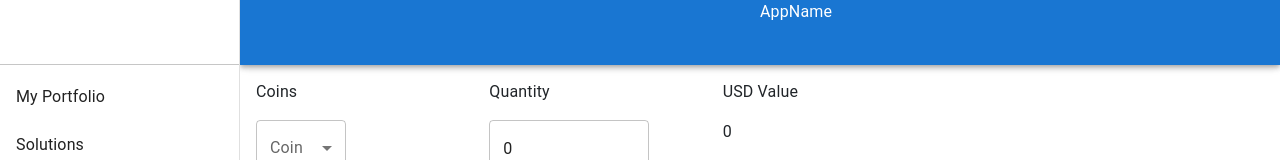
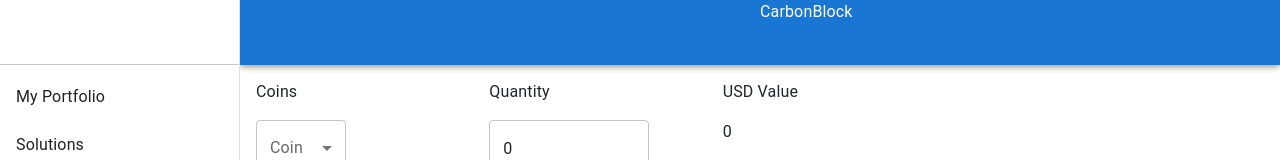
Before and after one commit to charalamposkokkalis/OxfordHack2022, a React (Create React App) app in the folder frontend/: page / in a window 1280 px wide. Shown: the top 160 px of the page. Built offline with nearby package versions, Linux system fonts and the light colour scheme.

Commit message:
Give name to the app

```diff
--- a/frontend/src/App.js
+++ b/frontend/src/App.js
@@ -11,7 +11,7 @@
 import List from "@mui/material/List";
 import ListItem from "@mui/material/ListItem";
 import ListItemText from "@mui/material/ListItemText";
-import Solutions from "./Components/Solutions"
+import Solutions from "./Components/Solutions";
 
 function App() {
   return (
@@ -20,7 +20,7 @@
         position="fixed"
         sx={{ width: `calc(100% - 240px)`, ml: `240px`, minHeight: 65 }}
       >
-        <Typography sx={{ ml: "50%" }}> AppName </Typography>
+        <Typography sx={{ ml: "50%" }}> CarbonBlock </Typography>
       </AppBar>
       <Drawer
         sx={{
```
Also changed, not shown: frontend/src/Components/Home.js (+0 -13 lines).
